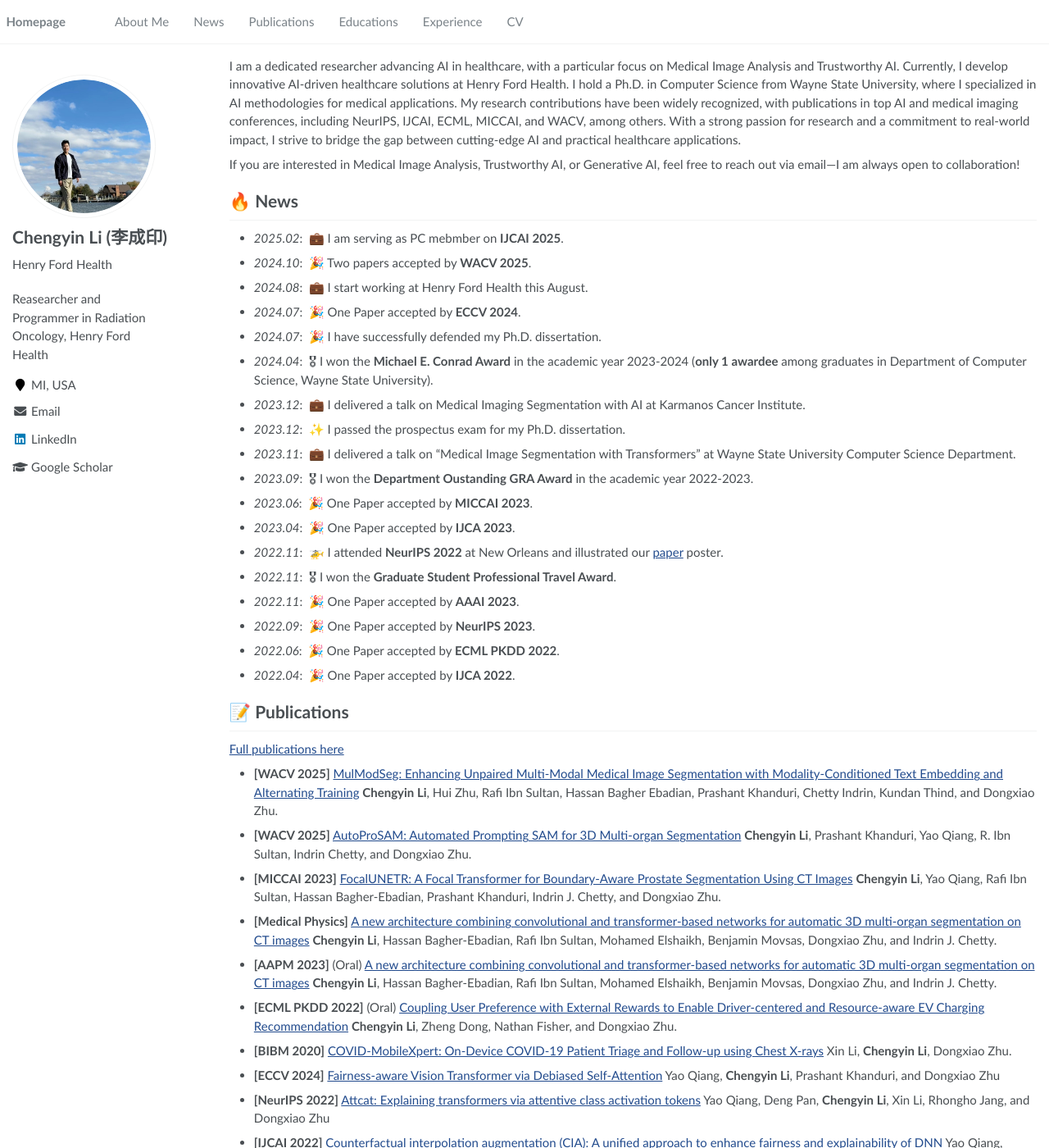
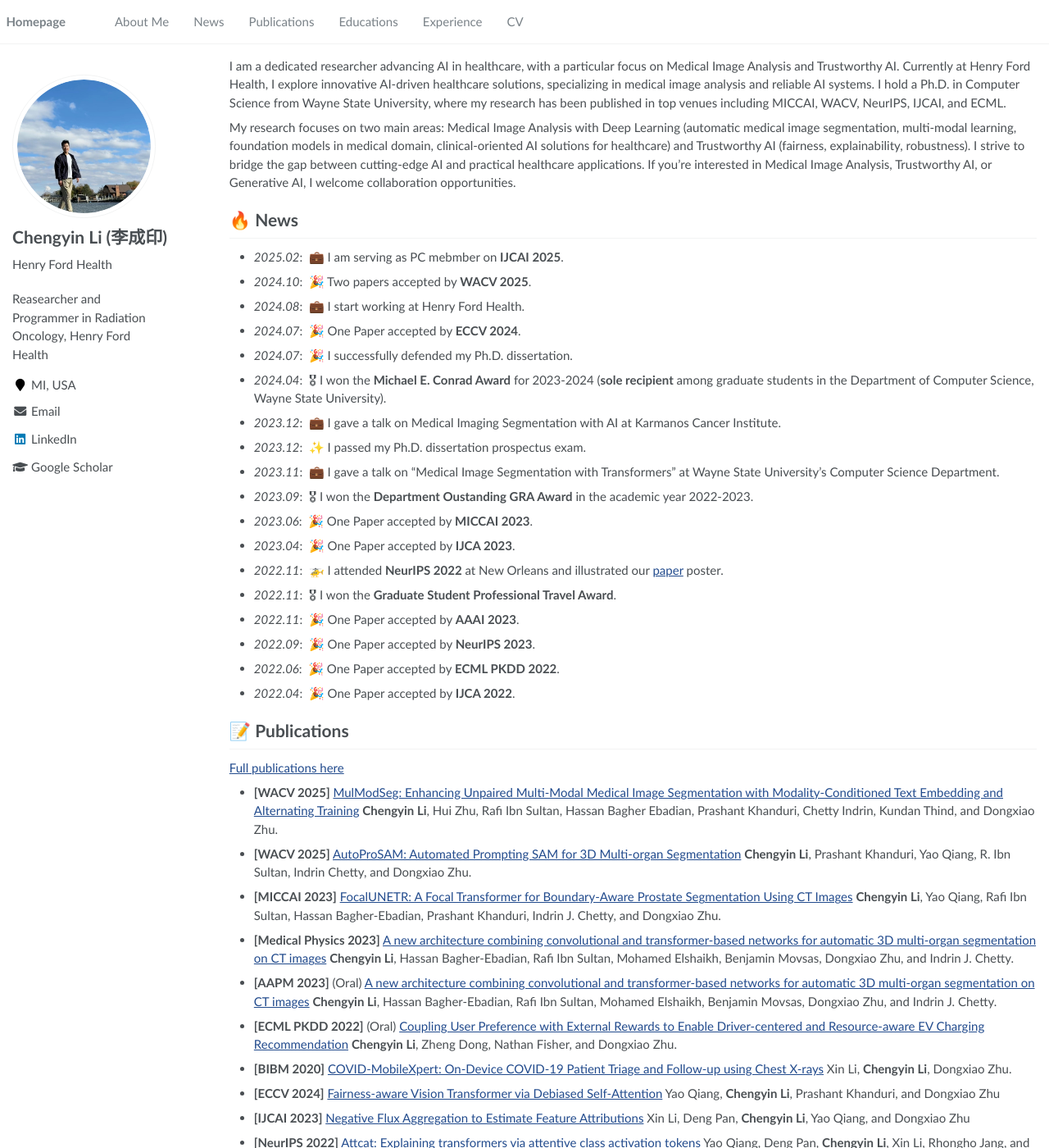
Before and after one commit to ChengyinLee/chengyinlee.github.io, a Jekyll site: the page built from _pages/about.md, in a window 1280 px wide and 1400 px high. Shown: the whole window at 82% size. Built offline with Jekyll 4.4.1, drawn with Linux system fonts in a browser that asks for light colours; some of the changed text lies outside the part shown.

Commit message:
more changes

```diff
--- a/_pages/about.md
+++ b/_pages/about.md
@@ -9,24 +9,20 @@ redirect_from:
 ---
 
 <span class='anchor' id='about-me'></span>
-I am a dedicated researcher advancing AI in healthcare, with a particular focus on Medical Image Analysis and Trustworthy AI. Currently,
-I develop innovative AI-driven healthcare solutions at Henry Ford Health. I hold a Ph.D. in Computer Science from Wayne State University,
-where I specialized in AI methodologies for medical applications. My research contributions have been widely recognized, with publications
-in top AI and medical imaging conferences, including NeurIPS, IJCAI, ECML, MICCAI, and WACV, among others. With a strong passion for research
-and a commitment to real-world impact, I strive to bridge the gap between cutting-edge AI and practical healthcare applications.
+I am a dedicated researcher advancing AI in healthcare, with a particular focus on Medical Image Analysis and Trustworthy AI. Currently at Henry Ford Health, I explore innovative AI-driven healthcare solutions, specializing in medical image analysis and reliable AI systems. I hold a Ph.D. in Computer Science from Wayne State University, where my research has been published in top venues including MICCAI, WACV, NeurIPS, IJCAI, and ECML.
 
-If you are interested in Medical Image Analysis, Trustworthy AI, or Generative AI, feel free to reach out via email—I am always open to collaboration!
+My research focuses on two main areas: Medical Image Analysis with Deep Learning (automatic medical image segmentation, multi-modal learning, foundation models in medical domain, clinical-oriented AI solutions for healthcare) and Trustworthy AI (fairness, explainability, robustness). I strive to bridge the gap between cutting-edge AI and practical healthcare applications. If you're interested in Medical Image Analysis, Trustworthy AI, or Generative AI, I welcome collaboration opportunities.
 
 # 🔥 News
 - *2025.02*: &nbsp;💼 I am serving as PC mebmber on **IJCAI 2025**.
 - *2024.10*: &nbsp;🎉 Two papers accepted by **WACV 2025**.
-- *2024.08*: &nbsp;💼 I start working at Henry Ford Health this August.
+- *2024.08*: &nbsp;💼 I start working at Henry Ford Health.
 - *2024.07*: &nbsp;🎉 One Paper accepted by **ECCV 2024**.
-- *2024.07*: &nbsp;🎉 I have successfully defended my Ph.D. dissertation.
-- *2024.04*: &nbsp;🎖 I won the **Michael E. Conrad Award** in the academic year 2023-2024 (**only 1 awardee** among graduates in Department of Computer Science, Wayne State University).
-- *2023.12*: &nbsp;💼 I delivered a talk on Medical Imaging Segmentation with AI at Karmanos Cancer Institute.
-- *2023.12*: &nbsp;✨ I passed the prospectus exam for my Ph.D. dissertation.
-- *2023.11*: &nbsp;💼 I delivered a talk on "Medical Image Segmentation with Transformers" at Wayne State University Computer Science Department.
+- *2024.07*: &nbsp;🎉 I successfully defended my Ph.D. dissertation.
+- *2024.04*: &nbsp;🎖 I won the **Michael E. Conrad Award** for 2023-2024 (**sole recipient** among graduate students in the Department of Computer Science, Wayne State University).
+- *2023.12*: &nbsp;💼 I gave a talk on Medical Imaging Segmentation with AI at Karmanos Cancer Institute.
+- *2023.12*: &nbsp;✨ I passed my Ph.D. dissertation prospectus exam.
+- *2023.11*: &nbsp;💼 I gave a talk on "Medical Image Segmentation with Transformers" at Wayne State University's Computer Science Department.
 - *2023.09*: &nbsp;🎖 I won the **Department Oustanding GRA Award** in the academic year 2022-2023.
 - *2023.06*: &nbsp;🎉 One Paper accepted by **MICCAI 2023**.
 - *2023.04*: &nbsp;🎉 One Paper accepted by **IJCA 2023**.
@@ -47,9 +43,9 @@ If you are interested in Medical Image Analysis, Trustworthy AI, or Generative A
 - **[MICCAI 2023]** [FocalUNETR: A Focal Transformer for Boundary-Aware Prostate Segmentation Using CT Images](https://link.springer.com/chapter/10.1007/978-3-031-43898-1_57)
 **Chengyin Li**, Yao Qiang, Rafi Ibn Sultan, Hassan Bagher-Ebadian, Prashant Khanduri, Indrin J. Chetty, and Dongxiao Zhu.
 
-- **[Medical Physics]** [A new architecture combining convolutional and transformer‐based networks for automatic 3D multi‐organ segmentation on CT images](https://aapm.onlinelibrary.wiley.com/doi/pdf/10.1002/mp.16750) **Chengyin Li**, Hassan Bagher‐Ebadian, Rafi Ibn Sultan, Mohamed Elshaikh, Benjamin Movsas, Dongxiao Zhu, and Indrin J. Chetty.
+- **[Medical Physics 2023]** [A new architecture combining convolutional and transformer‐based networks for automatic 3D multi‐organ segmentation on CT images](https://aapm.onlinelibrary.wiley.com/doi/pdf/10.1002/mp.16750) **Chengyin Li**, Hassan Bagher‐Ebadian, Rafi Ibn Sultan, Mohamed Elshaikh, Benjamin Movsas, Dongxiao Zhu, and Indrin J. Chetty.
 
-- **[AAPM 2023]** (Oral) [A new architecture combining convolutional and transformer‐based networks for automatic 3D multi‐organ segmentation on CT images](https://aapm.onlinelibrary.wiley.com/doi/pdf/10.1002/mp.16750) **Chengyin Li**, Hassan Bagher‐Ebadian, Rafi Ibn Sultan, Mohamed Elshaikh, Benjamin Movsas, Dongxiao Zhu, and Indrin J. Chetty.
+- **[AAPM 2023]** (Oral) [A new architecture combining convolutional and transformer‐based networks for automatic 3D multi‐organ segmentation on CT images](https://aapm.confex.com/aapm/2023am/meetingapp.cgi/Paper/3328) **Chengyin Li**, Hassan Bagher‐Ebadian, Rafi Ibn Sultan, Mohamed Elshaikh, Benjamin Movsas, Dongxiao Zhu, and Indrin J. Chetty.
 
 - **[ECML PKDD 2022]** (Oral) [Coupling User Preference with External Rewards to Enable Driver-centered and Resource-aware EV Charging Recommendation](https://arxiv.org/pdf/2210.12693) **Chengyin Li**, Zheng Dong, Nathan Fisher, and Dongxiao Zhu.
 
@@ -57,12 +53,16 @@ If you are interested in Medical Image Analysis, Trustworthy AI, or Generative A
 
 - **[ECCV 2024]** [Fairness-aware Vision Transformer via Debiased Self-Attention](https://arxiv.org/pdf/2301.13803.pdf)
   Yao Qiang, **Chengyin Li**, Prashant Khanduri, and Dongxiao Zhu
+
+- **[IJCAI 2023]** [Negative Flux Aggregation to Estimate Feature Attributions](https://arxiv.org/pdf/2301.06989.pdf)
+Xin Li, Deng Pan, **Chengyin Li**, Yao Qiang, and Dongxiao Zhu
+
 - **[NeurIPS 2022]** [Attcat: Explaining transformers via attentive class activation tokens](https://proceedings.neurips.cc/paper_files/paper/2022/file/20e45668fefa793bd9f2edf19be12c4b-Paper-Conference.pdf)
   Yao Qiang, Deng Pan, **Chengyin Li**, Xin Li, Rhongho Jang, and Dongxiao Zhu
+
 - **[IJCAI 2022]** [Counterfactual interpolation augmentation (CIA): A unified approach to enhance fairness and explainability of DNN](https://www.ijcai.org/proceedings/2022/0103.pdf)
 Yao Qiang, **Chengyin Li**, Marco Brocanelli, and Dongxiao Zhu
-- **[IJCAI 2023]** [Negative Flux Aggregation to Estimate Feature Attributions](https://arxiv.org/pdf/2301.06989.pdf)
-Xin Li, Deng Pan, **Chengyin Li**, Yao Qiang, and Dongxiao Zhu
+
 
 # 📖 Educations
 - *2019.09 - 2024.06*, Doctor of Philosophy in Computer Science, Wayne State University
```
Also changed, not shown: other parts of _pages/about.md (+1 -1 lines).
